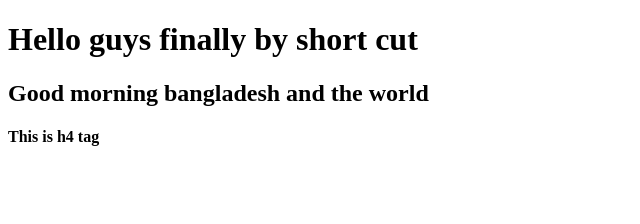
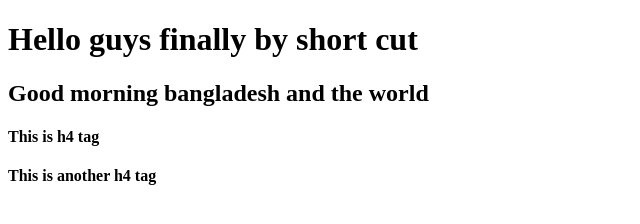
Before and after one commit to Avishekdevnath/my-2nd-website, a plain HTML site: page index.html in a window 1280 px wide. Shown: the whole page, without its empty margins (0-640 px from the left). Drawn offline with Linux system fonts and the light colour scheme.

Commit message:
try this

```diff
--- a/index.html
+++ b/index.html
@@ -10,6 +10,7 @@
     <h1>Hello guys finally by short cut</h1>
     <h2>Good morning bangladesh and the world</h2>
     <h4>This is h4 tag</h4>
+    <h4>This is another h4 tag</h4>
 
 
 </body>
```
